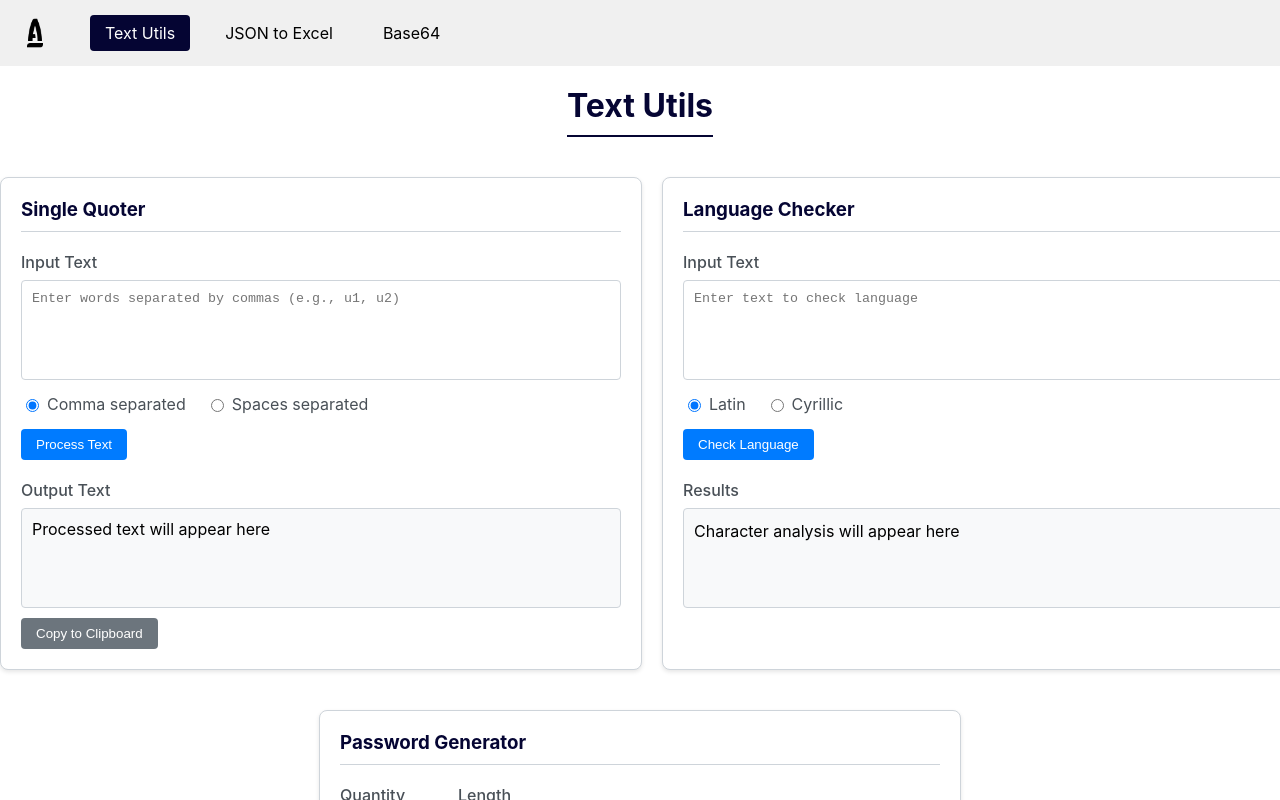
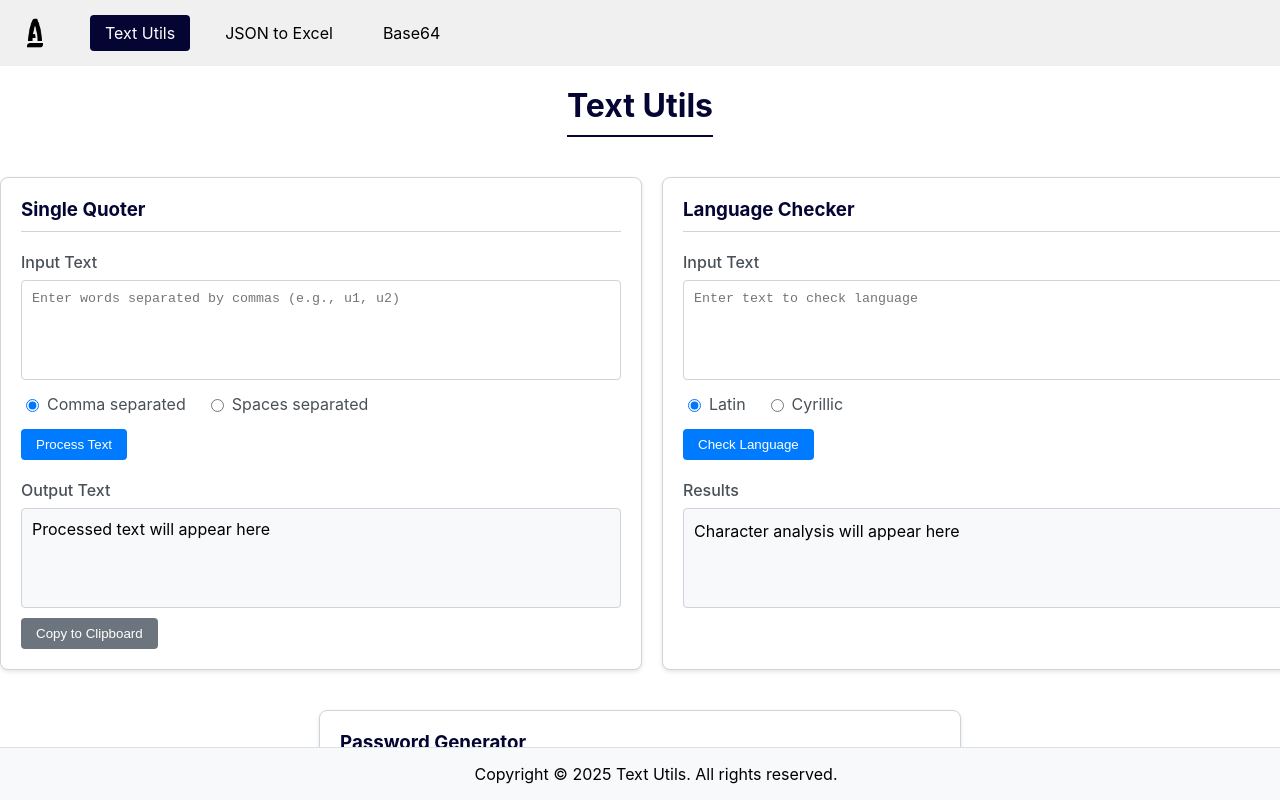
Before and after one commit to krizhanovskyi/text-utils-app, a React (Create React App) app: page /main in a window 1280 px wide. Shown: the top 800 px of the page. Built offline with nearby package versions, Linux system fonts and the light colour scheme.

Commit message:
added footer

```diff
--- a/src/App.js
+++ b/src/App.js
@@ -3,9 +3,11 @@ import { BrowserRouter as Router, Routes, Route, Navigate } from 'react-router-d
 import Main from './components/Main';
 import Base64 from './components/Base64';
 import Json from './components/Json';
+import Footer from './components/Footer';
 
 function App() {
   return (
+    <>
       <Router>
         <Routes>
           <Route path="/main" element={<Main />} />
@@ -15,6 +17,13 @@ function App() {
           <Route path="*" element={<Navigate to="/main" replace />} />
         </Routes>
       </Router>
+
+      <div style={{ paddingBottom: '60px' }}>
+        {/* Your existing routes/content */}
+      </div>
+
+      <Footer />
+    </>
   );
 }
 
--- /dev/null
+++ b/src/components/Footer.js
@@ -0,0 +1,23 @@
+import React from 'react';
+
+function Footer() {
+  const year = new Date().getFullYear();
+
+  return (
+    <footer style={{
+      backgroundColor: '#f8f9fa',
+      padding: '1rem',
+      textAlign: 'center',
+      position: 'fixed',
+      bottom: 0,
+      width: '100%',
+      borderTop: '1px solid #dee2e6'
+    }}>
+      <p style={{ margin: 0 }}>
+        Copyright © {year} Text Utils. All rights reserved.
+      </p>
+    </footer>
+  );
+}
+
+export default Footer;
```
Lines whose indentation alone changed are shown as unchanged.
